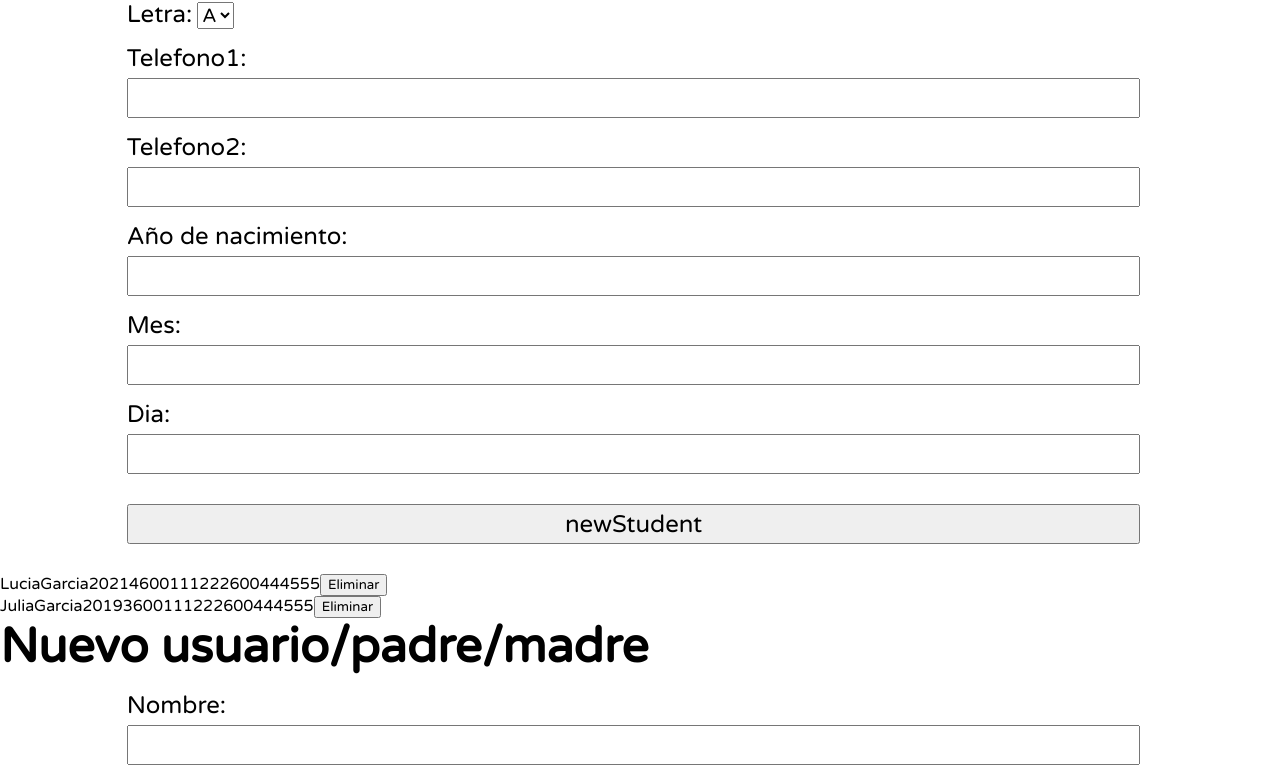
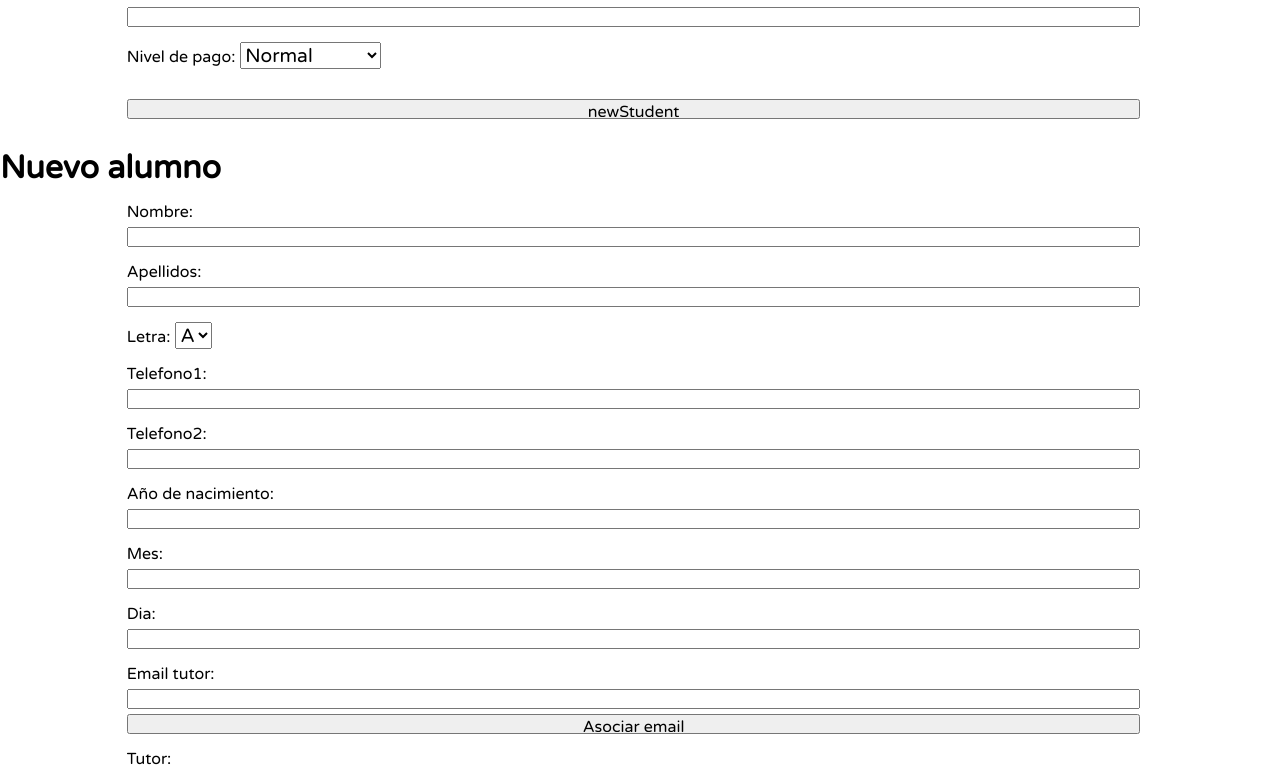
Before and after one commit to Javiergda/final-project-client, a React (Create React App) app: page /administracion in a window 1280 px wide. Shown: the part 316-1098 px from the top of the page. Built offline with nearby package versions, Linux system fonts and the light colour scheme.

Commit message:
componente ManageStudents

```diff
--- a/src/components/Management/ManageStudents.js
+++ b/src/components/Management/ManageStudents.js
@@ -2,9 +2,8 @@ import React from 'react'
 import { useState } from 'react';
 
 
-export const ManageStudents = ({ students, setStudents }) => {
+export const ManageStudents = ({ users, setStudents }) => {
 
-    console.log(students);
 
     const initialState = {
         name1: '',
@@ -15,10 +14,13 @@ export const ManageStudents = ({ students, setStudents }) => {
         yearBirth: '',
         monthBirth: '',
         dayBirt: '',
+        email_user: '', // no se envia con el insert x si lo cambia despues de asociarlo
+        emailFounded: '', // se enviara como email_user con el insert
+        emailFoundedName: '', // no se envia con el insert
     }
 
     const [form, setForm] = useState(initialState);
-    const { name1, lastName, letter, phone1, phone2, yearBirth, monthBirth, dayBirth } = form;
+    const { name1, lastName, letter, phone1, phone2, yearBirth, monthBirth, dayBirth, email_user, emailFounded, emailFoundedName } = form;
 
     const handleChange = e => {
         setForm({
@@ -29,9 +31,10 @@ export const ManageStudents = ({ students, setStudents }) => {
 
     const handlesubmit = e => {
         e.preventDefault();
-        // comprobamos que no este vacio quitandole espacios en blanco a derecha e izquierda
-        if (name1.trim().length > 0 && lastName.trim().length > 0 && letter.trim().length > 0 && phone1.trim().length > 0 && yearBirth.trim().length > 0 && monthBirth.trim().length > 0 && dayBirth.trim().length > 0) {
+        // 1. Comprobacion: comprobamos que no este vacio quitandole espacios en blanco a derecha e izquierda
+        if (name1.trim().length > 0 && lastName.trim().length > 0 && letter.trim().length > 0 && phone1.trim().length > 0 && yearBirth.trim().length > 0 && monthBirth.trim().length > 0 && dayBirth.trim().length > 0 && email_user.trim().length > 0) {
             console.log('NEW USER');
+            if (emailFounded) { // 2. Comprobacion: si esta asociado a email de tutor con alumno
 
                 /// CRUD - POST - Enviamos nuevo usuario insert into alumnos values
                 /// name1, lastName, letter, phone1, phone2, email
@@ -41,13 +44,34 @@ export const ManageStudents = ({ students, setStudents }) => {
                 if (responseUser = 'ok') {
 
                     /// refrescamos donde haga falta!!!
+                    setForm(initialState); // CRUD - GET estudiantes y refrescar para que se muestre el nuevo
                     setStudents([]);
 
                 }
+            }
+
+
         } else {
-            alert('Todos los campos son obligatorios menos telefono 2')
+            alert('¡Todos los campos son obligatorios!')
         };
 
+    }
+
+    const handleSearch = e => {
+        console.log('BUSCAR EMAIL PADRE');
+
+        const found = users.find(element => element.email_user == email_user);
+
+
+        if (found) { // si exite el email del tutor se asocia al alumno
+            console.log(found);
+
+            setForm({
+                ...form,
+                'emailFounded': email_user,
+                'emailFoundedName': ` ${found.name} ${found.surname} - ${email_user}`
+            });
+        }
     }
 
 
@@ -93,6 +117,26 @@ export const ManageStudents = ({ students, setStudents }) => {
                         Dia:
                         <input value={dayBirth} name='day' type='number' onChange={handleChange} className='' />
                     </label>
+                    <label>
+                        Email tutor:
+                        <input value={email_user} name='email_user' type='text' onChange={handleChange} className='' />
+                    </label>
+
+                    <input type='button' className='buttonSearch' value="Asociar email" onClick={handleSearch} />
+
+
+                    <label>
+                        Tutor:
+                        <span name='emailFounded'>{emailFoundedName}</span>
+
+
+
+                    </label>
+
+
+
+
+
 
 
                     <input type="submit" className='button' value="newStudent" />
--- a/src/components/Management/ManageUsers.js
+++ b/src/components/Management/ManageUsers.js
@@ -33,6 +33,7 @@ export const ManageUsers = () => {
             const responseUser = 'ok';
             if (responseUser = 'ok') {
                 /// refrescamos donde haga falta!!!
+                // CRUD - GET usuarios y refrescar para que se muestre el nuevo
 
             }
         } else {
--- a/src/components/Management/Management.js
+++ b/src/components/Management/Management.js
@@ -35,34 +35,41 @@ export const Management = () => {
         ];
         const dataStudents = [
             {
-                id_student: 10, name: 'Lucia', surname: 'Garcia', yearBirth: 2021, monthBirth: 4, dayBirth: 27, phone1: 600111222, phone2: 600444555, letter: 'A',
+                id_student: 10, name: 'Lucia', surname: 'Garcia', yearBirth: 2021, monthBirth: 4, dayBirth: 27, phone1: 600111222, phone2: 600444555, letter: 'A', email_user: 'javier@javier',
             },
             {
-                id_student: 20, name: 'Julia', surname: 'Garcia', yearBirth: 2019, monthBirth: 3, dayBirth: 11, phone1: 600111222, phone2: 600444555, letter: 'A',
+                id_student: 20, name: 'Julia', surname: 'Garcia', yearBirth: 2019, monthBirth: 3, dayBirth: 11, phone1: 600111222, phone2: 600444555, letter: 'A', email_user: 'javier@javier',
             }
         ];
-        const dataUser = [
+        const dataUsers = [
             {
-                name: 'Javier', surname: 'Garcia', email: 'javier@javier.com', password: '123456', userTipe: 1,
+                name: 'Javier', surname: 'Garcia', email_user: 'javier@javier.com', password: '123456', userTipe: 1,
             },
             {
-                name: 'Javier', surname: 'Garcia', email: 'javier@javier.com', password: '123456', userTipe: 1,
+                name: 'Javier', surname: 'Garcia', email_user: 'javier@javier.com', password: '123456', userTipe: 1,
             }
         ];
         if (dataStudents) {
             setStudents(dataStudents);
         }
+        if (dataStudents) {
+            setUsers(dataUsers);
+        }
+
+
     }, [])
 
 
     const [students, setStudents] = useState([]);
+    const [users, setUsers] = useState([]);
 
     return (
         context.logged && context.userTipe == 1 ? // ususario logeado y nivel 2
             <div>
-                <ManageStudents setStudents={setStudents} />
+                <ManageUsers />
+                <ManageStudents users={users} setStudents={setStudents} />
                 <DeleteStudents students={students} />
-                <ManageUsers />
+
             </div>
             :
             <Navigate to='/login' />
--- a/src/styles/components/_manageStudents.scss
+++ b/src/styles/components/_manageStudents.scss
@@ -1,6 +1,6 @@
 .manageStudents_main{
 
-    font-size: 1.5rem;
+    font-size: 1rem;
 
     .wrapper{
         display: flex;
@@ -13,9 +13,9 @@
             width: 80%;
 
             input{
-                font-size: 1.5rem;
+                font-size: 1rem;
                 width: 100%;
-                height: 40px;
+                height: 20px;
                 margin-top: 5px;
             }
 
--- a/src/styles/components/_manageUsers.scss
+++ b/src/styles/components/_manageUsers.scss
@@ -1,6 +1,6 @@
 .manageUsers_main{
 
-    font-size: 1.5rem;
+    font-size: 1rem;
 
     .wrapper{
         display: flex;
@@ -13,9 +13,9 @@
             width: 80%;
 
             input{
-                font-size: 1.5rem;
+                font-size: 1rem;
                 width: 100%;
-                height: 40px;
+                height: 20px;
                 margin-top: 5px;
             }
 
```
Lines whose indentation alone changed are shown as unchanged.
